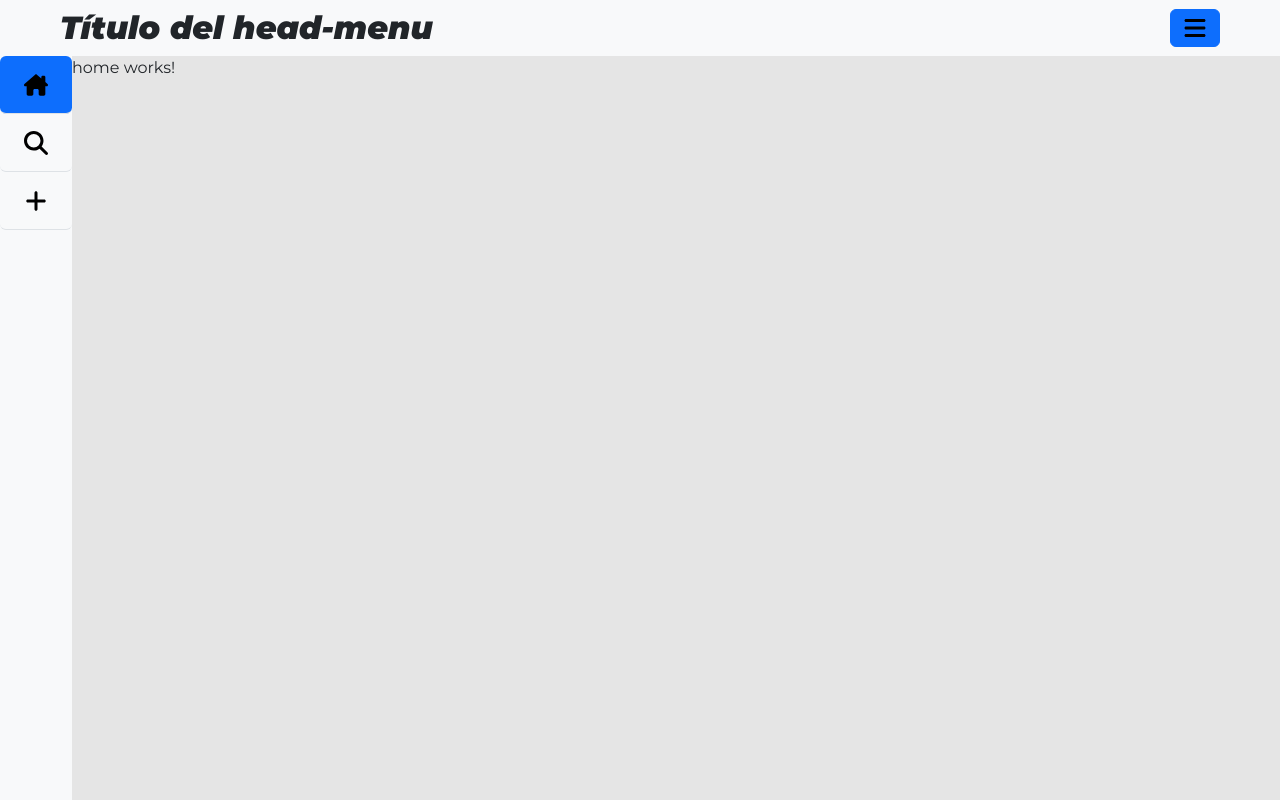
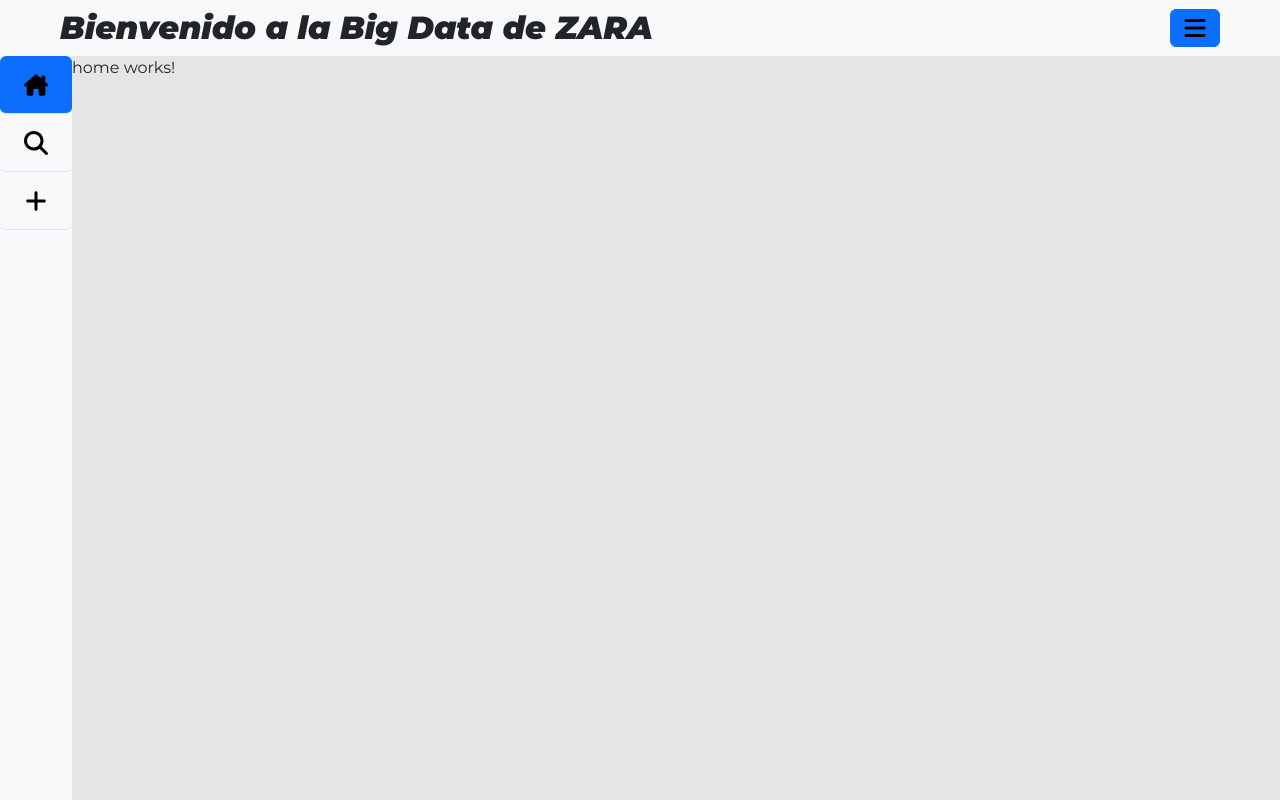
Before and after one commit to RubenSanchoJimenez/proy_pymongo, an Angular app: page /home in a window 1280 px wide. Built offline with nearby package versions, Linux system fonts and the light colour scheme.

Commit message:
UPDATE - Title of head-menu

```diff
--- a/src/app/shared/head-menu/head-menu.component.html
+++ b/src/app/shared/head-menu/head-menu.component.html
@@ -1,6 +1,6 @@
 <div class="head-menu bg-light row d-flex align-items-center ps-5 pe-5">
   <div class="col d-flex justify-content-between montserrat-black-italic">
-    <span class="rem2">Título del head-menu</span>
+    <span class="rem2">Bienvenido a la Big Data de ZARA</span>
   </div>
   <div class="col-auto d-flex justify-content-end">
     <div class="dropdown">
```
